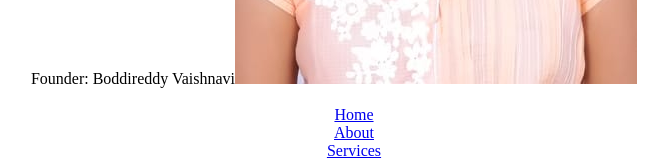
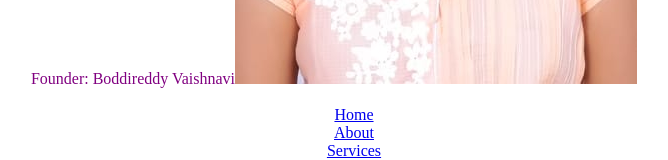
Before and after one commit to VaishnaviBoddireddy/ScriptHindi, a website: page index.html in a window 1280 px wide. Shown: the part 1604-1764 px from the top of the page, without its empty margins (306-974 px from the left). Drawn offline with Linux system fonts and the light colour scheme.

Commit message:
commit changes

```diff
--- a/styles.css
+++ b/styles.css
@@ -15,7 +15,8 @@ main{
     text-align:center;
 }
 #founder{
-    text-align:left;
+    color:purple;
+    text-align:center;
 }
 #card{
     background-color:lightblue;
```
